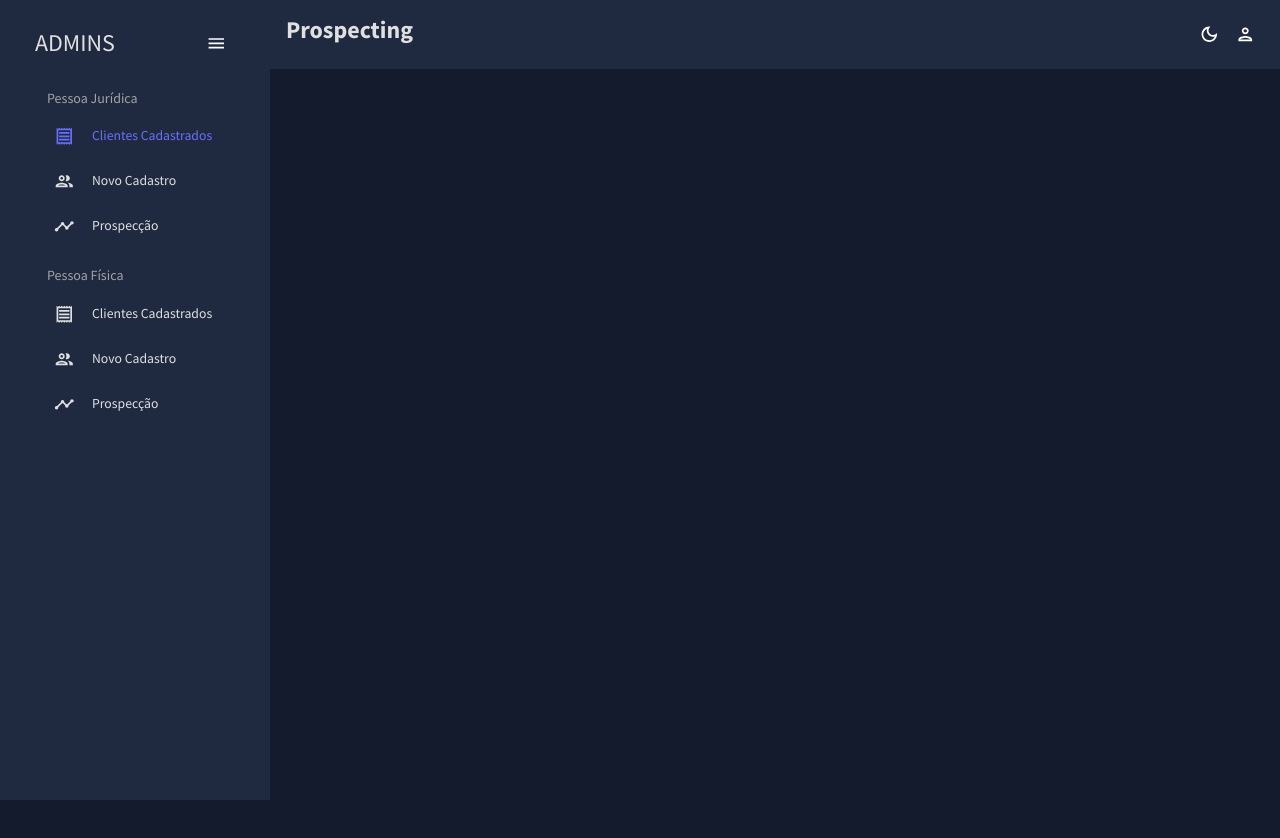
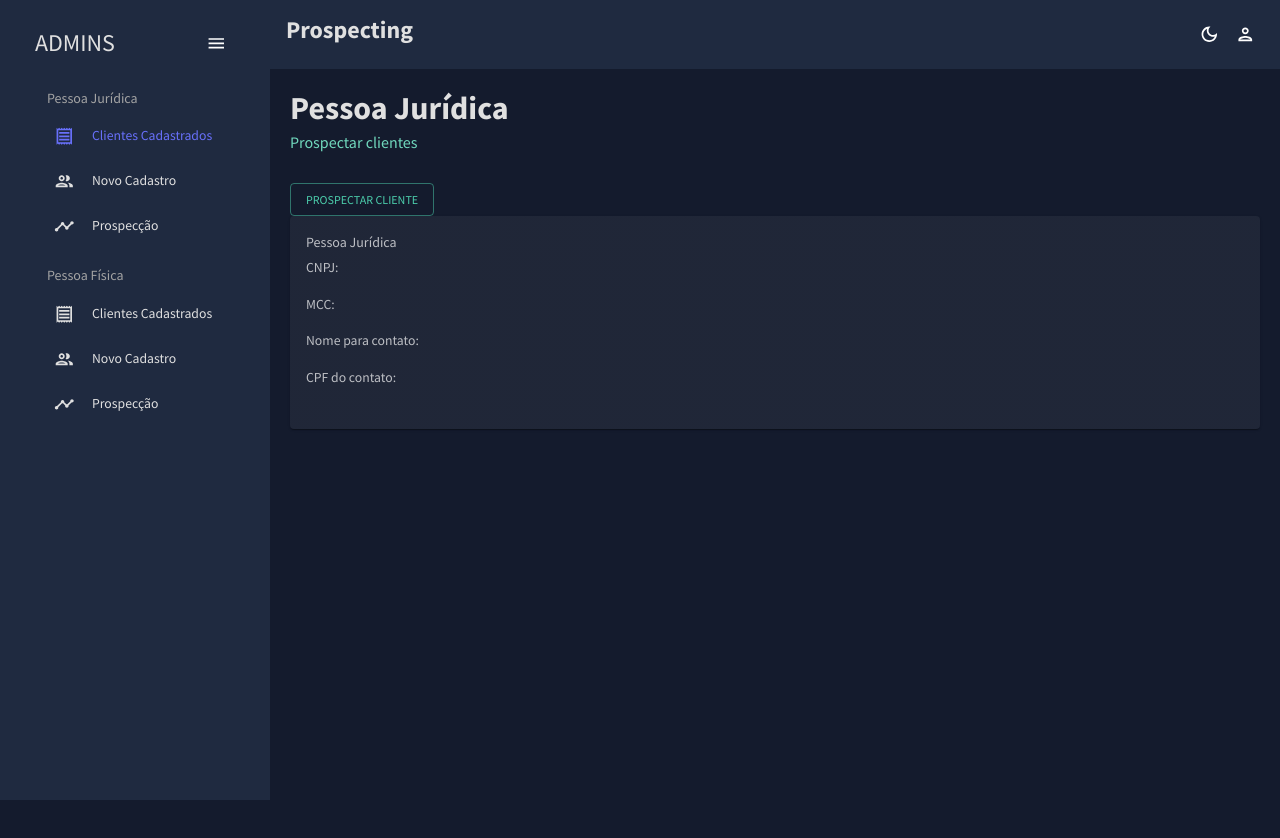
Before and after one commit to Akaori/customer-prospecting-app, a React (Create React App) app in the folder frontend/: page /pessoa-juridica/prospectar in a window 1280 px wide. Shown: the top 838 px of the page. Before the commit the page ends 800 px from the top, so only its background shows below. Built offline with nearby package versions, Linux system fonts and the light colour scheme.

Commit message:
add page to prospect customer

```diff
--- a/frontend/src/App.js
+++ b/frontend/src/App.js
@@ -10,7 +10,7 @@ import AddIndividualCustomerForm from "./scenes/addindividualcustomerform";
 import EditLegalEntityCustomerForm from "./scenes/editlegalentitycustomerform";
 import EditIndividualCustomerForm from "./scenes/editindividualcustomerform";
 import IndividualCustomerList from "./scenes/individualcustomerlist";
-// import ProspectLegalEntityCustomer from "./scenes/prospectlegalentitycustomer";
+import ProspectLegalEntityCustomer from "./scenes/prospectlegalentitycustomer";
 // import ProspectIndividualCustomer from "./scenes/prospectindividualcustomer";
 
 function App() {
@@ -39,11 +39,10 @@ function App() {
                 path="/pessoa-juridica/clientes/:id"
                 element={<EditLegalEntityCustomerForm />}
               />
-
-              {/* <Route
-              path="/legal-entity-customer/prospect"
-              element={<ProspectLegalEntityCustomer />}
-            /> */}
+              <Route
+                path="/pessoa-juridica/prospectar"
+                element={<ProspectLegalEntityCustomer />}
+              />
               <Route
                 path="/pessoa-fisica/clientes"
                 element={<IndividualCustomerList />}
--- a/frontend/src/scenes/global/Sidebar.jsx
+++ b/frontend/src/scenes/global/Sidebar.jsx
@@ -106,7 +106,7 @@ const Sidebar = () => {
             />
             <Item
               title="Prospecção"
-              to="/legal-entity-customer/prospect"
+              to="/pessoa-juridica/prospectar"
               icon={<TimelineOutlinedIcon />}
               selected={selected}
               setSelected={setSelected}
--- /dev/null
+++ b/frontend/src/scenes/prospectlegalentitycustomer/index.js
@@ -0,0 +1,108 @@
+import { Box, useTheme, Button, Grid } from "@mui/material";
+import { useState, useEffect } from "react";
+import { tokens } from "../../theme";
+import Header from "../../components/Header";
+import axios from "axios";
+import { useNavigate } from "react-router-dom";
+import Card from "@mui/material/Card";
+import CardContent from "@mui/material/CardContent";
+import Typography from "@mui/material/Typography";
+
+const ProspectLegalEntityCustomer = () => {
+  const theme = useTheme();
+  const colors = tokens(theme.palette.mode);
+  const navigate = useNavigate();
+  const [customer, setCustomer] = useState([]);
+
+  const prospectCustomer = () => {
+    axios
+      .get("http://localhost:8080/api/v1/legal-entity-customers/next", {
+        auth: {
+          username: "user",
+          password: "user",
+        },
+      })
+      .then((response) => {
+        console.log(response);
+        setCustomer(response.data);
+      });
+  };
+
+  return (
+    <Box m="20px">
+      <Header
+        title="Pessoa Jurídica"
+        subtitle="Prospectar clientes"
+      />
+      <Grid
+        container
+        spacing={0}
+        direction="column"
+        sx={{ minHeight: "100vh" }}
+      >
+        <Grid
+          item
+          xs={3}
+        >
+          <Button
+            color="secondary"
+            onClick={(e) => prospectCustomer()}
+            variant="outlined"
+          >
+            Prospectar cliente
+          </Button>
+          <Card sx={{ minWidth: 275, backgroundColor: colors.primary[500] }}>
+            <CardContent>
+              <Typography
+                sx={{ fontSize: 14 }}
+                color="text.secondary"
+                gutterBottom
+              >
+                Pessoa Jurídica
+              </Typography>
+              <Typography
+                vsx={{ mb: 2.0 }}
+                component="div"
+              >
+                {customer.corporateName}
+              </Typography>
+              <Typography
+                sx={{ mb: 2.0 }}
+                component="div"
+                color="text.secondary"
+              >
+                CNPJ: {customer.cnpj}
+              </Typography>
+              <Typography
+                sx={{ mb: 2.0 }}
+                color="text.secondary"
+              >
+                MCC: {customer.mcc}
+              </Typography>
+              <Typography
+                sx={{ mb: 2.0 }}
+                color="text.secondary"
+              >
+                Nome para contato: {customer.contactName}
+              </Typography>
+              <Typography
+                sx={{ mb: 2.0 }}
+                color="text.secondary"
+              >
+                CPF do contato: {customer.contactCpf}
+              </Typography>
+              <Typography
+                sx={{ mb: 2.0 }}
+                color="text.secondary"
+              >
+                {customer.email}
+              </Typography>
+            </CardContent>
+          </Card>
+        </Grid>
+      </Grid>
+    </Box>
+  );
+};
+
+export default ProspectLegalEntityCustomer;
```
